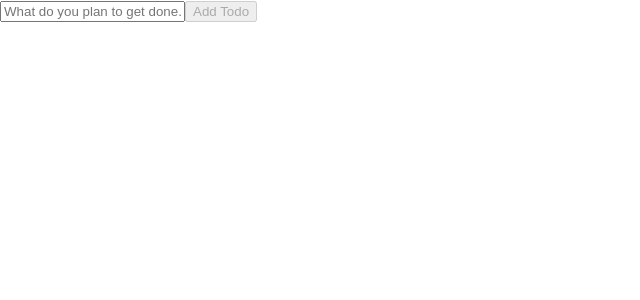
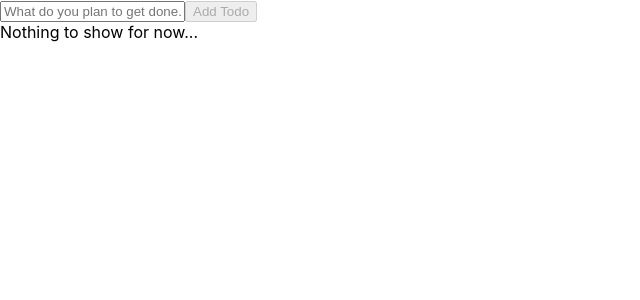
Before and after one commit to Cruzer-Blade/todomatic-lite, a React (Vite) app: page / in a window 1280 px wide. Shown: the top 300 px of the page, without its empty margins (0-640 px from the left). Built offline with nearby package versions, Linux system fonts and the light colour scheme.

Commit message:
feat: Include `TodoList` in `App` with callbacks

```diff
--- a/src/App.tsx
+++ b/src/App.tsx
@@ -1,11 +1,60 @@
-import React from 'react';
+import React, { useState } from 'react';
+import { FilterOption, TodoItem } from './types';
 import AddTodoBox from './components/AddTodoBox/AddTodoBox';
+import TodoList from './components/TodoList/TodoList';
 import './App.css';
 
 function App() {
+  const [todoList, setTodoList] = useState<TodoItem[]>([]);
+  const [filter, setFilter] = useState<FilterOption>(FilterOption.all);
+
+  const editTodo = (
+    id: string,
+    updatedTodoCallback: (todoItem: TodoItem) => Omit<TodoItem, "id">
+  ) => {
+    const updatedTodoList = todoList.map((todoItem) => {
+      if (todoItem.id === id) {
+        return {
+          ...todoItem,
+          ...updatedTodoCallback(todoItem),
+        };
+      }
+
+      return todoItem;
+    });
+
+    setTodoList(updatedTodoList);
+  }
+
+  const onDelete = (id: string) => {
+    const updatedTodoList = todoList.filter((todoItem) => todoItem.id !== id);
+    setTodoList(updatedTodoList);
+  }
+
+  const onTaskNameEdit = (id: string, newName: string) => {
+    editTodo(id, (todoItem) => ({
+      task: newName,
+      completed: todoItem.completed,
+    }));
+  }
+
+  const onToggleCompletion = (id: string) => {
+    editTodo(id, (todoItem) => ({
+      task: todoItem.task,
+      completed: !todoItem.completed,
+    }));
+  }
+
   return (
     <div className="app-root">
       <AddTodoBox onAddTodo={() => {}} />
+      <TodoList
+        todoList={todoList}
+        filter={filter}
+        onDelete={onDelete}
+        onEdit={onTaskNameEdit}
+        onToggleCompletion={onToggleCompletion}
+      />
     </div>
   )
 }
```
